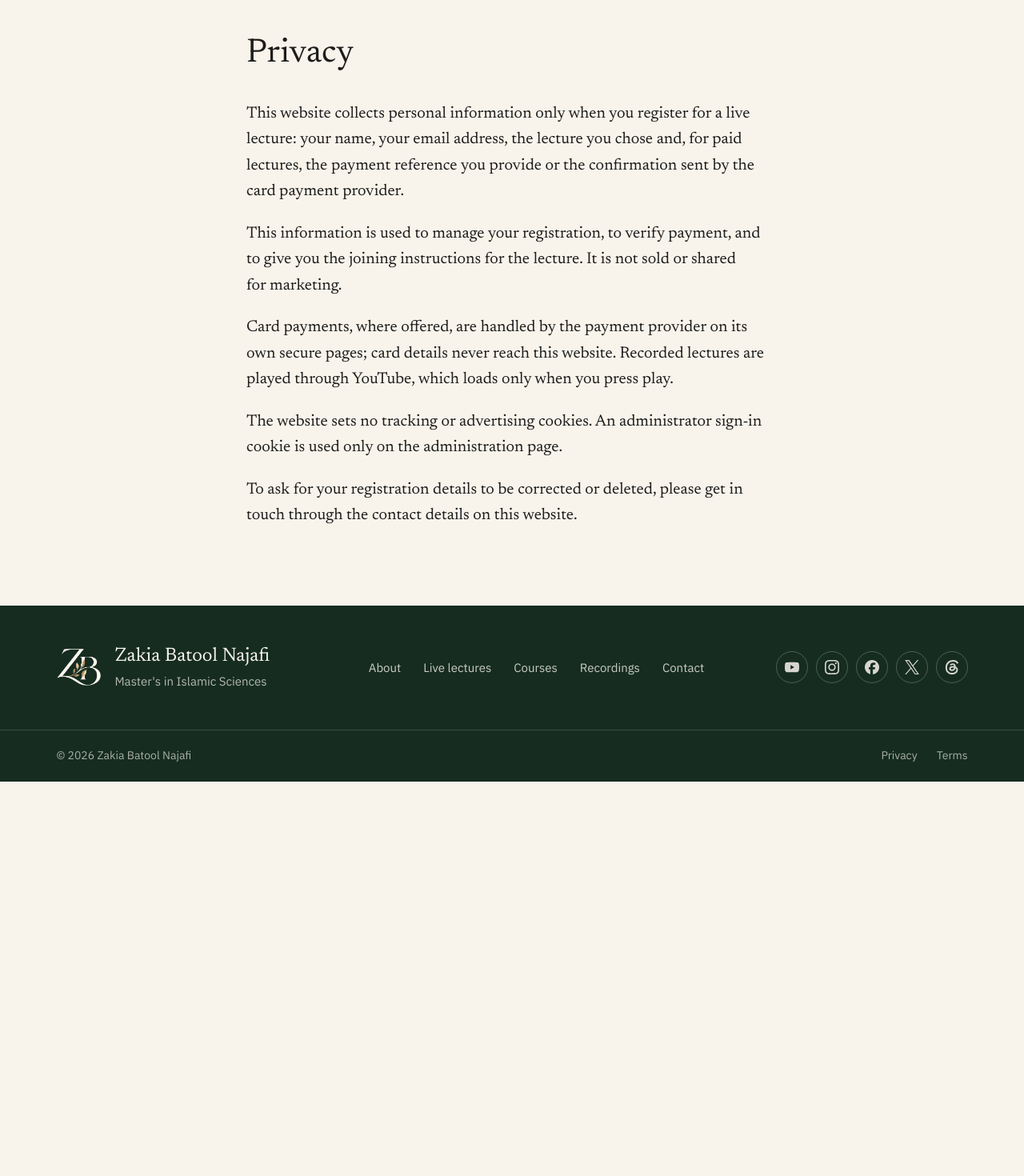
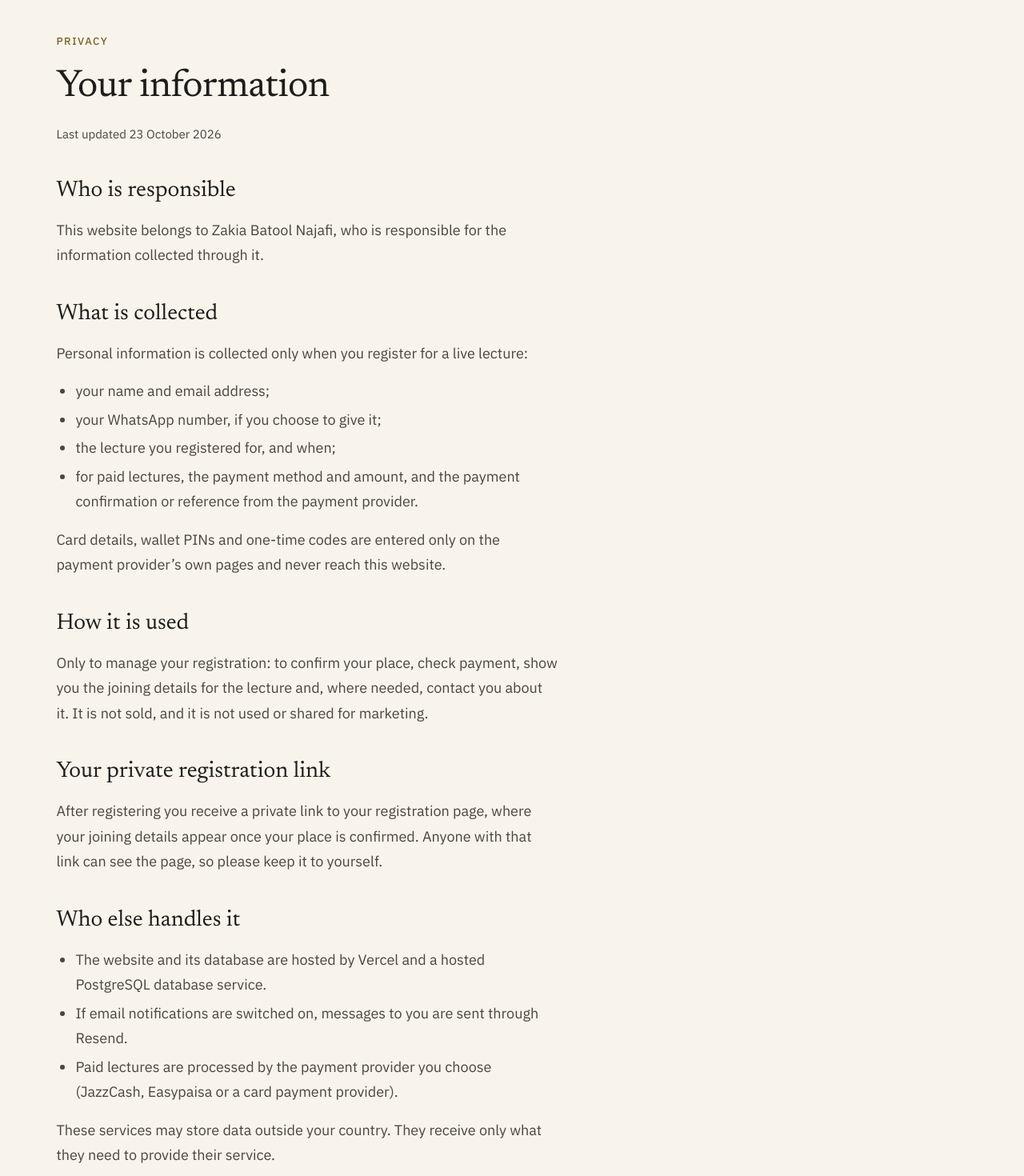
Before and after one commit to syedasjadabbas/zakia-najafi-portfolio, a Next.js app: page /privacy in a window 1280 px wide. Shown: the part 100-1570 px from the top of the page at 80% size. Before the commit the page ends 1077 px from the top, so only its background shows below. Built offline with nearby package versions, Linux system fonts and the light colour scheme; no server answers.

Commit message:
privacy, speed betterment

```diff
--- a/next.config.ts
+++ b/next.config.ts
@@ -9,7 +9,12 @@ const nextConfig: NextConfig = {
   // The floating "N" badge is the Next.js development indicator; keep review screenshots clean.
   devIndicators: false,
   // 90 is used for the hero portrait so the optimiser adds no visible compression to a small source.
-  images: { qualities: [75, 90] },
+  images: {
+    qualities: [75, 90],
+    // YouTube thumbnails are fetched and resized by this site, so visitors' browsers
+    // contact YouTube only once they press play.
+    remotePatterns: [{ protocol: "https", hostname: "i.ytimg.com", pathname: "/vi/**" }],
+  },
   async headers() {
     return [
       {
--- a/src/app/layout.tsx
+++ b/src/app/layout.tsx
@@ -28,7 +28,8 @@ const amiri = localFont({
   variable: "--font-amiri",
   display: "swap",
   preload: false,
-  src: [{ path: "./_fonts/amiri-arabic-400.woff2", weight: "400", style: "normal" }],
+  // Only the Arabic letters the site shows; regenerate with scripts/subset-arabic-font.py after changing Arabic text.
+  src: [{ path: "./_fonts/amiri-arabic-400-subset.woff2", weight: "400", style: "normal" }],
 });
 
 export const metadata: Metadata = {
--- a/src/app/privacy/page.tsx
+++ b/src/app/privacy/page.tsx
@@ -1,4 +1,5 @@
 import type { Metadata } from "next";
+import Link from "next/link";
 import { SiteFooter } from "@/components/site-footer";
 import { SiteHeader } from "@/components/site-header";
 import { site } from "@/content/site";
@@ -9,43 +10,107 @@ export const metadata: Metadata = {
   alternates: { canonical: "/privacy" },
 };
 
+/** Update this date whenever the notice changes. */
+const LAST_UPDATED = "23 October 2026";
+
 export default function PrivacyPage() {
   return (
     <>
       <SiteHeader />
-      <main id="main" className="mx-auto max-w-[44rem] px-5 pb-24 pt-12 md:pt-16">
-        <h1 className="font-serif text-[2.25rem] leading-tight md:text-[2.625rem]">Privacy</h1>
-        <div className="font-serif text-[1.25rem] leading-relaxed mt-8 space-y-5">
+      <main id="main" className="container-page max-w-[48rem] pb-24 pt-12 md:pt-16">
+        <p className="eyebrow">Privacy</p>
+        <h1 className="mt-4 text-[2.5rem] leading-tight tracking-[-0.015em] md:text-[3rem]">Your information</h1>
+        <p className="mt-4 text-[0.9375rem] text-soft">Last updated {LAST_UPDATED}</p>
+
+        <div className="mt-10 space-y-10 text-[1.0625rem] leading-[1.75] text-soft md:text-[1.125rem]">
+          <Section title="Who is responsible">
             <p>
-            This website collects personal information only when you register for a live lecture: your name, your
-            email address, the lecture you chose and, for paid lectures, the payment reference you provide or the
-            confirmation sent by the card payment provider.
+              This website belongs to {site.name}, who is responsible for the information collected through it.
+            </p>
+          </Section>
+
+          <Section title="What is collected">
+            <p>Personal information is collected only when you register for a live lecture:</p>
+            <ul className="list-disc space-y-1 pl-6">
+              <li>your name and email address;</li>
+              <li>your WhatsApp number, if you choose to give it;</li>
+              <li>the lecture you registered for, and when;</li>
+              <li>
+                for paid lectures, the payment method and amount, and the payment confirmation or reference from the
+                payment provider.
+              </li>
+            </ul>
+            <p>Card details, wallet PINs and one-time codes are entered only on the payment provider&rsquo;s own pages and never reach this website.</p>
+          </Section>
+
+          <Section title="How it is used">
+            <p>
+              Only to manage your registration: to confirm your place, check payment, show you the joining details for
+              the lecture and, where needed, contact you about it. It is not sold, and it is not used or shared for
+              marketing.
+            </p>
+          </Section>
+
+          <Section title="Your private registration link">
+            <p>
+              After registering you receive a private link to your registration page, where your joining details
+              appear once your place is confirmed. Anyone with that link can see the page, so please keep it to
+              yourself.
+            </p>
+          </Section>
+
+          <Section title="Who else handles it">
+            <ul className="list-disc space-y-1 pl-6">
+              <li>The website and its database are hosted by Vercel and a hosted PostgreSQL database service.</li>
+              <li>If email notifications are switched on, messages to you are sent through Resend.</li>
+              <li>Paid lectures are processed by the payment provider you choose (JazzCash, Easypaisa or a card payment provider).</li>
+            </ul>
+            <p>These services may store data outside your country. They receive only what they need to provide their service.</p>
+          </Section>
+
+          <Section title="Recordings and cookies">
+            <p>
+              Recorded lectures are YouTube videos. Nothing is loaded from YouTube until you press play; the player
+              then comes from YouTube&rsquo;s privacy-enhanced domain (youtube-nocookie.com), and YouTube&rsquo;s own
+              privacy policy applies to it. Links that open YouTube, Instagram, Facebook, X or Threads take you to those
+              sites, under their own policies.
             </p>
             <p>
-            This information is used to manage your registration, to verify payment, and to give you the joining
-            instructions for the lecture. It is not sold or shared for marketing.
+              This website sets no tracking, analytics or advertising cookies. A single sign-in cookie is used only on
+              the administration page.
             </p>
+          </Section>
+
+          <Section title="How long it is kept, and your choices">
             <p>
-            Card payments, where offered, are handled by the payment provider on its own secure pages; card details
-            never reach this website. Recorded lectures are played through YouTube, which loads only when you press
-            play.
-          </p>
-          <p>
-            The website sets no tracking or advertising cookies. An administrator sign-in cookie is used only on the
-            administration page.
-          </p>
-          <p>
-            To ask for your registration details to be corrected or deleted
+              Registration details are kept so that lectures can be run and records of who attended remain accurate.
+              You can ask at any time to see, correct or delete your details
               {site.email ? (
                 <>
-                , write to{" "}
-                <a className="link" href={`mailto:${site.email}`}>
+                  {" "}
+                  by writing to{" "}
+                  <a className="link text-forest" href={`mailto:${site.email}`}>
                     {site.email}
                   </a>
                 </>
               ) : (
-              ", please get in touch through the contact details on this website"
+                <>
+                  {" "}
+                  through the{" "}
+                  <Link href="/#contact" className="link text-forest">
+                    contact details on this website
+                  </Link>
+                </>
               )}
+              .
+            </p>
+          </Section>
+
+          <p>
+            How registration works is described in the{" "}
+            <Link href="/terms" className="link text-forest">
+              terms
+            </Link>
             .
           </p>
         </div>
@@ -54,3 +119,12 @@ export default function PrivacyPage() {
     </>
   );
 }
+
+function Section({ title, children }: { title: string; children: React.ReactNode }) {
+  return (
+    <section className="space-y-4">
+      <h2 className="font-serif text-[1.5rem] leading-tight text-ink md:text-[1.75rem]">{title}</h2>
+      {children}
+    </section>
+  );
+}
--- a/src/components/introduction.tsx
+++ b/src/components/introduction.tsx
@@ -28,7 +28,9 @@ function HeroBackground({ className = "" }: { className?: string }) {
       src={background.src}
       alt=""
       fill
-      priority
+      // The largest element on first load: fetch it ahead of scripts and fonts.
+      preload
+      fetchPriority="high"
       quality={90}
       sizes="100vw"
       className={`object-cover ${className}`}
@@ -43,7 +45,7 @@ function Portrait({ className = "" }: { className?: string }) {
       alt={site.portrait?.alt ?? site.name}
       width={cutout.width}
       height={cutout.height}
-      priority
+      preload
       quality={90}
       sizes="(min-width: 1024px) 43rem, 90vw"
       className={`absolute bottom-0 w-auto max-w-none -translate-x-1/2 ${className}`}
--- a/src/components/recording-grid.tsx
+++ b/src/components/recording-grid.tsx
@@ -35,7 +35,6 @@ export function RecordingGrid({ videos }: { videos: Video[] }) {
                   alt=""
                   fill
                   sizes="(min-width: 1024px) 30vw, (min-width: 640px) 45vw, 9rem"
-                  unoptimized
                   loading="lazy"
                   className="object-cover transition-transform duration-300 group-hover:scale-[1.03]"
                 />
--- a/src/components/youtube-player.tsx
+++ b/src/components/youtube-player.tsx
@@ -43,7 +43,6 @@ export function YouTubePlayer({
             alt=""
             fill
             sizes="(min-width: 1024px) 40rem, 100vw"
-            unoptimized={!image}
             className="object-cover"
           />
           <span className="absolute inset-0 bg-forest-deep/15 transition-colors group-hover:bg-forest-deep/25" />
```
Also changed, not shown: src/app/_fonts/amiri-arabic-400-subset.woff2 (added), 1 other file (tests, documents, lock files or other folders). Lines whose indentation alone changed are shown as unchanged.
